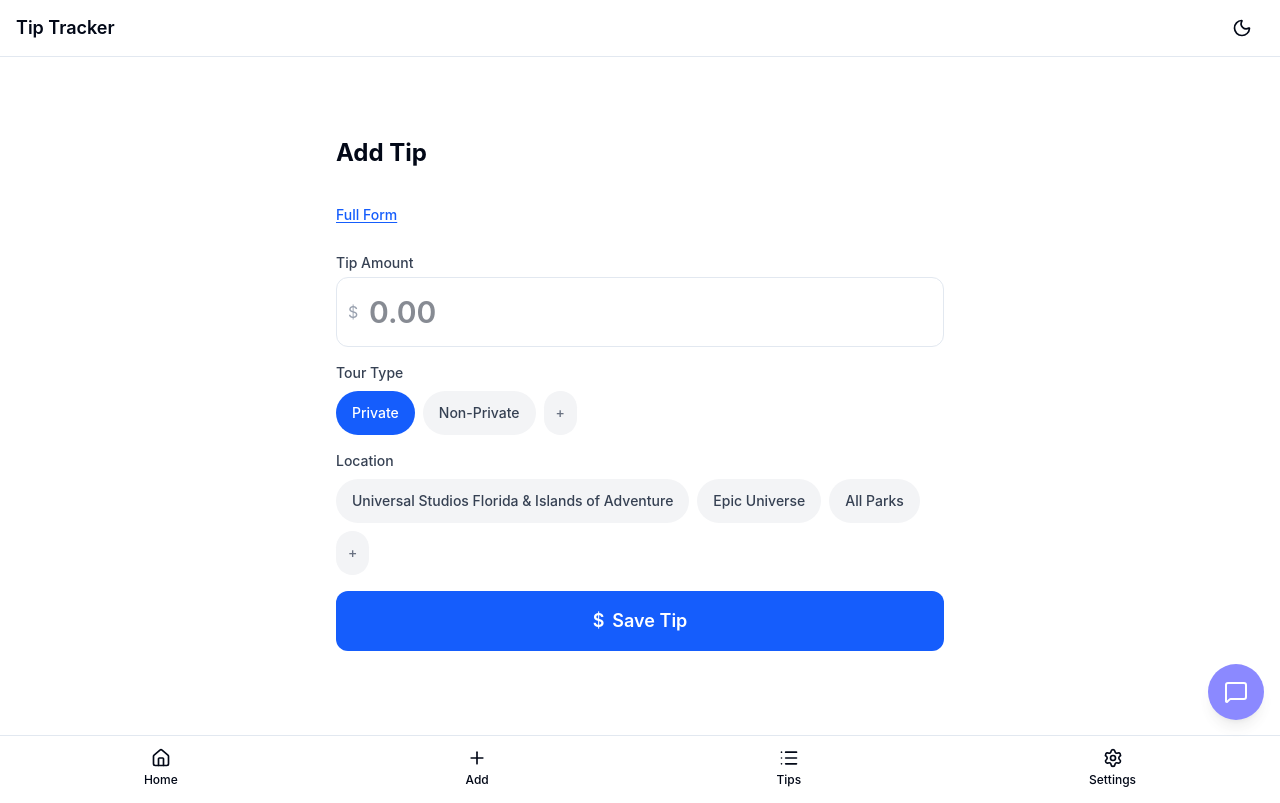
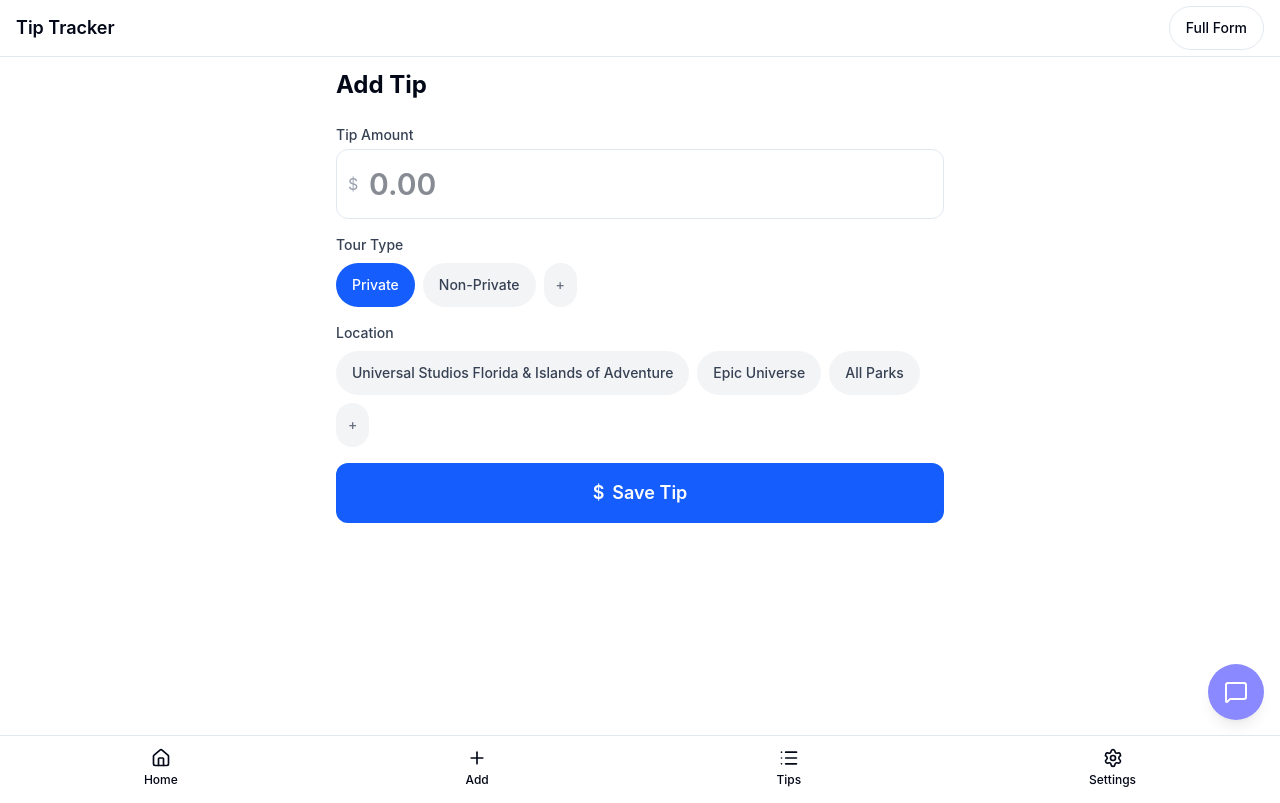
Before and after one commit to SoupyOfficial/tip_tracker, a Next.js app: page /add in a window 1280 px wide. Built offline with nearby package versions, Linux system fonts and the light colour scheme.

Commit message:
feat: enhance AddTipPage with quick add functionality and improve ThemeToggleButton component

```diff
--- a/app/(main)/add/page.tsx
+++ b/app/(main)/add/page.tsx
@@ -1,13 +1,15 @@
 "use client";
 
-import { useRouter } from "next/navigation";
+import { useRouter, useSearchParams } from "next/navigation";
 import TipEntryForm from "@/components/tips/TipEntryForm";
 import { useTipMutations } from "@/hooks/useTips";
 import type { TipEntryFormValues } from "@/lib/validations";
 
 export default function AddTipPage() {
   const router = useRouter();
+  const searchParams = useSearchParams();
   const { addTip } = useTipMutations();
+  const defaultQuickAdd = searchParams.get('mode') !== 'full';
 
   const handleSubmit = async (values: TipEntryFormValues) => {
     await addTip(values);
@@ -17,7 +19,7 @@ export default function AddTipPage() {
   return (
     <div className="mx-auto max-w-2xl px-4 pb-8">
       <h1 className="mb-6 text-2xl font-bold">Add Tip</h1>
-      <TipEntryForm onSubmit={handleSubmit} />
+      <TipEntryForm onSubmit={handleSubmit} defaultQuickAdd={defaultQuickAdd} />
     </div>
   );
 }
--- a/app/(main)/settings/page.tsx
+++ b/app/(main)/settings/page.tsx
@@ -16,6 +16,7 @@ import { toast } from 'sonner';
 import { db } from '@/lib/db';
 import { useExport, useImportTips } from '@/hooks/useTips';
 import { ConfirmDialog } from '@/components/shared/ConfirmDialog';
+import ThemeToggleButton from '@/components/shared/ThemeToggleButton';
 import {
   getCustomLocations,
   addCustomLocation,
@@ -198,6 +199,11 @@ export default function SettingsPage() {
     <div className="space-y-6">
       <h1 className="text-2xl font-bold tracking-tight text-foreground">Settings</h1>
 
+      <section className="space-y-3">
+        <p className="text-sm font-medium text-muted-foreground">Appearance</p>
+        <ThemeToggleButton />
+      </section>
+
       {/* Section 1: Data Management */}
       <SectionCard icon={Download} title="Data Management">
         <div className="space-y-4">
--- a/components/layouts/AppShell.tsx
+++ b/components/layouts/AppShell.tsx
@@ -1,9 +1,9 @@
 'use client'
 
-import { useState, useEffect, type ReactNode } from 'react'
+import { useEffect, type ReactNode } from 'react'
 import Link from 'next/link'
-import { usePathname } from 'next/navigation'
-import { Sun, Moon, Plus, List, Home, Settings } from 'lucide-react'
+import { usePathname, useRouter, useSearchParams } from 'next/navigation'
+import { Plus, List, Home, Settings } from 'lucide-react'
 
 interface AppShellProps {
   children: ReactNode
@@ -11,29 +11,24 @@ interface AppShellProps {
 
 export default function AppShell({ children }: AppShellProps) {
   const pathname = usePathname()
-  const [isDark, setIsDark] = useState(false)
-  const [mounted, setMounted] = useState(false)
+  const router = useRouter()
+  const searchParams = useSearchParams()
 
   useEffect(() => {
-    setMounted(true)
     const stored = localStorage.getItem('darkMode')
     const prefersDark = window.matchMedia('(prefers-color-scheme: dark)').matches
     const initialDark = stored === 'dark' || (stored === null && prefersDark)
-    setIsDark(initialDark)
-    if (initialDark) {
-      document.documentElement.classList.add('dark')
-    }
+    document.documentElement.classList.toggle('dark', initialDark)
   }, [])
 
-  const toggleDark = () => {
-    const newMode = !isDark
-    setIsDark(newMode)
-    localStorage.setItem('darkMode', newMode ? 'dark' : 'light')
-    if (newMode) {
-      document.documentElement.classList.add('dark')
-    } else {
-      document.documentElement.classList.remove('dark')
-    }
+  const isAddPage = pathname.startsWith('/add')
+  const quickAddEnabled = searchParams.get('mode') !== 'full'
+
+  const handleHeaderAction = () => {
+    if (!isAddPage) return
+
+    const nextMode = quickAddEnabled ? 'full' : 'quick'
+    router.replace(`/add?mode=${nextMode}`)
   }
 
   const navItems = [
@@ -46,36 +41,33 @@ export default function AppShell({ children }: AppShellProps) {
   return (
     <div className="flex min-h-screen flex-col bg-background">
       {/* Header */}
-      <header className="sticky top-0 z-40 border-b bg-card/95 backdrop-blur supports-[backdrop-filter]:bg-card/60 pt-[env(safe-area-inset-top)]">
+      <header className="sticky top-0 z-40 border-b bg-card/95 backdrop-blur supports-backdrop-filter:bg-card/60 pt-[env(safe-area-inset-top)]">
         <div className="flex h-14 items-center justify-between px-4">
           <h2 className="text-lg font-semibold text-card-foreground">Tip Tracker</h2>
-          <button
-            onClick={toggleDark}
-            className="flex h-11 w-11 items-center justify-center rounded-full transition-colors hover:bg-accent min-h-[44px] min-w-[44px]"
-            aria-label={isDark ? 'Switch to light mode' : 'Switch to dark mode'}
-          >
-            {mounted ? (
-              isDark ? (
-                <Sun className="h-5 w-5 text-muted-foreground" />
-              ) : (
-                <Moon className="h-5 w-5 text-muted-foreground" />
-              )
-            ) : (
-              <div className="h-5 w-5" />
-            )}
-          </button>
+          {isAddPage ? (
+            <button
+              type="button"
+              onClick={handleHeaderAction}
+              className="flex h-11 min-h-11 items-center rounded-full border border-border bg-background px-4 text-sm font-medium text-foreground transition-colors hover:bg-accent"
+              aria-label={quickAddEnabled ? 'Switch to full form' : 'Switch to quick add'}
+            >
+              {quickAddEnabled ? 'Full Form' : 'Quick Add'}
+            </button>
+          ) : (
+            <div className="h-11 w-11" />
+          )}
         </div>
       </header>
 
       {/* Main content */}
-      <main className="flex-1 pt-[calc(3.5rem+env(safe-area-inset-top))] pb-[calc(6rem+env(safe-area-inset-bottom))]">
-        <div className="mx-auto max-w-2xl px-4 py-6">
+      <main className="flex-1 pt-[calc(0.75rem+env(safe-area-inset-top))] pb-[calc(6rem+env(safe-area-inset-bottom))]">
+        <div className="mx-auto max-w-2xl px-4">
           {children}
         </div>
       </main>
 
       {/* Bottom tab bar */}
-      <nav className="fixed inset-x-0 bottom-0 z-40 border-t bg-card/95 backdrop-blur supports-[backdrop-filter]:bg-card/60 safe-area-bottom">
+      <nav className="fixed inset-x-0 bottom-0 z-40 border-t bg-card/95 backdrop-blur supports-backdrop-filter:bg-card/60 safe-area-bottom">
         <div className="flex h-16 items-center justify-around">
           {navItems.map(({ href, icon: Icon, label }) => {
             const isActive = href === '/' ? pathname === '/' : pathname.startsWith(href)
@@ -83,7 +75,7 @@ export default function AppShell({ children }: AppShellProps) {
               <Link
                 key={href}
                 href={href}
-                className={`flex flex-col items-center gap-1 rounded-lg px-4 py-2 transition-colors min-h-[44px] min-w-[44px] ${
+                className={`flex min-h-11 min-w-11 flex-col items-center gap-1 rounded-lg px-4 py-2 transition-colors ${
                   isActive
                     ? 'text-primary'
                     : 'text-muted-foreground hover:text-foreground'
--- a/components/tips/TipEntryForm.tsx
+++ b/components/tips/TipEntryForm.tsx
@@ -29,12 +29,18 @@ interface TipEntryFormProps {
   initialData?: TipEntry | null;
   onSubmit: (values: TipEntryFormValues) => Promise<void>;
   onCancel?: () => void;
+  defaultQuickAdd?: boolean;
 }
 
-export default function TipEntryForm({ initialData, onSubmit, onCancel }: TipEntryFormProps) {
+export default function TipEntryForm({
+  initialData,
+  onSubmit,
+  onCancel,
+  defaultQuickAdd = true,
+}: TipEntryFormProps) {
   const isEdit = !!initialData;
 
-  const [quickAdd, setQuickAdd] = useState(!isEdit);
+  const [quickAdd, setQuickAdd] = useState(!isEdit && defaultQuickAdd);
   const [submitting, setSubmitting] = useState(false);
   const [generalError, setGeneralError] = useState<string | null>(null);
   const [fieldErrors, setFieldErrors] = useState<Record<string, string>>({});
@@ -55,6 +61,10 @@ export default function TipEntryForm({ initialData, onSubmit, onCancel }: TipEnt
   );
   const [tourTypes, setTourTypes] = useState<string[]>(getCustomTourTypes);
   const [locations, setLocations] = useState<string[]>(getCustomLocations);
+
+  useEffect(() => {
+    setQuickAdd(!isEdit && defaultQuickAdd)
+  }, [defaultQuickAdd, isEdit])
 
   useEffect(() => {
     setTourTypes(getCustomTourTypes());
@@ -152,7 +162,7 @@ export default function TipEntryForm({ initialData, onSubmit, onCancel }: TipEnt
       amount: parseFloat(amount),
       tourType,
       location,
-      guestCount: null,
+      guestCount: 1,
       rating: null,
       paymentMethod: null,
       notes: null,
@@ -177,20 +187,6 @@ export default function TipEntryForm({ initialData, onSubmit, onCancel }: TipEnt
 
   return (
     <form onSubmit={quickAdd ? handleQuickAdd : handleSubmit} className="space-y-4">
-      {/* Toggle */}
-      <div className="flex items-center justify-between">
-        <button
-          type="button"
-          onClick={() => {
-            setQuickAdd((prev) => !prev);
-            clearErrors();
-          }}
-          className="min-h-[44px] min-w-[44px] text-sm font-medium text-blue-600 underline underline-offset-2"
-        >
-          {quickAdd ? "Full Form" : "Quick Add"}
-        </button>
-      </div>
-
       {/* General error banner */}
       {generalError && (
         <div className="rounded-lg border border-red-200 dark:border-red-800 bg-red-50 dark:bg-red-900/20 px-4 py-3 text-sm text-red-700 dark:text-red-400">
@@ -235,7 +231,7 @@ export default function TipEntryForm({ initialData, onSubmit, onCancel }: TipEnt
                   key={type}
                   type="button"
                   onClick={() => setTourType(type)}
-                  className={`min-h-[44px] rounded-full px-4 py-2 text-sm font-medium transition-colors ${
+                  className={`min-h-11 rounded-full px-4 py-2 text-sm font-medium transition-colors ${
                     tourType === type
                       ? "bg-blue-600 text-white"
                       : "bg-gray-100 text-gray-700 hover:bg-gray-200"
@@ -247,7 +243,7 @@ export default function TipEntryForm({ initialData, onSubmit, onCancel }: TipEnt
               <button
                 type="button"
                 onClick={handleAddCustomTourType}
-                className="min-h-[44px] rounded-full px-3 py-2 text-sm font-medium bg-gray-100 text-gray-500 hover:bg-gray-200 transition-colors"
+                className="min-h-11 rounded-full px-3 py-2 text-sm font-medium bg-gray-100 text-gray-500 hover:bg-gray-200 transition-colors"
                 title="Add custom tour type"
               >
                 +
@@ -269,7 +265,7 @@ export default function TipEntryForm({ initialData, onSubmit, onCancel }: TipEnt
                   key={loc}
                   type="button"
                   onClick={() => setLocation(loc)}
-                  className={`min-h-[44px] rounded-full px-4 py-2 text-sm font-medium transition-colors ${
+                  className={`min-h-11 rounded-full px-4 py-2 text-sm font-medium transition-colors ${
                     location === loc
                       ? "bg-blue-600 text-white"
                       : "bg-gray-100 text-gray-700 hover:bg-gray-200"
@@ -281,7 +277,7 @@ export default function TipEntryForm({ initialData, onSubmit, onCancel }: TipEnt
               <button
                 type="button"
                 onClick={handleAddCustomLocation}
-                className="min-h-[44px] rounded-full px-3 py-2 text-sm font-medium bg-gray-100 text-gray-500 hover:bg-gray-200 transition-colors"
+                className="min-h-11 rounded-full px-3 py-2 text-sm font-medium bg-gray-100 text-gray-500 hover:bg-gray-200 transition-colors"
                 title="Add custom location"
               >
                 +
@@ -363,7 +359,7 @@ export default function TipEntryForm({ initialData, onSubmit, onCancel }: TipEnt
                   key={type}
                   type="button"
                   onClick={() => setTourType(type)}
-                  className={`min-h-[44px] rounded-full px-4 py-2 text-sm font-medium transition-colors ${
+                  className={`min-h-11 rounded-full px-4 py-2 text-sm font-medium transition-colors ${
                     tourType === type
                       ? "bg-blue-600 text-white"
                       : "bg-gray-100 text-gray-700 hover:bg-gray-200"
@@ -375,7 +371,7 @@ export default function TipEntryForm({ initialData, onSubmit, onCancel }: TipEnt
               <button
                 type="button"
                 onClick={handleAddCustomTourType}
-                className="min-h-[44px] rounded-full px-3 py-2 text-sm font-medium bg-gray-100 text-gray-500 hover:bg-gray-200 transition-colors"
+                className="min-h-11 rounded-full px-3 py-2 text-sm font-medium bg-gray-100 text-gray-500 hover:bg-gray-200 transition-colors"
                 title="Add custom tour type"
               >
                 +
@@ -473,7 +469,7 @@ export default function TipEntryForm({ initialData, onSubmit, onCancel }: TipEnt
               <button
                 type="button"
                 onClick={handleAddCustomLocation}
-                className="min-h-[44px] min-w-[44px] rounded-lg border border-gray-300 bg-gray-100 px-3 py-2 text-sm font-medium text-gray-500 hover:bg-gray-200 transition-colors"
+                className="min-h-11 min-w-11 rounded-lg border border-gray-300 bg-gray-100 px-3 py-2 text-sm font-medium text-gray-500 hover:bg-gray-200 transition-colors"
                 title="Add custom location"
               >
                 +
```
Also changed, not shown: app/(main)/page.tsx (+4 -4 lines), components/shared/ThemeToggleButton.tsx (added, +43 -0 lines), 2 other files (tests, documents, lock files or other folders).
